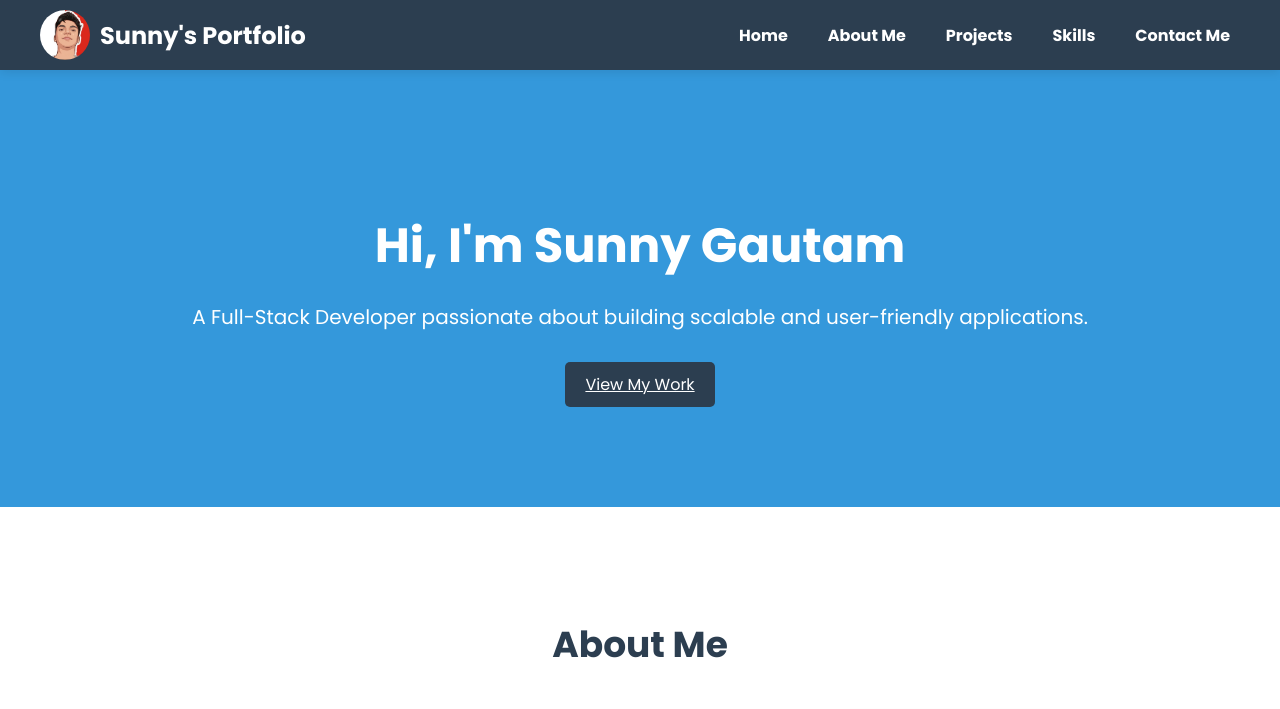
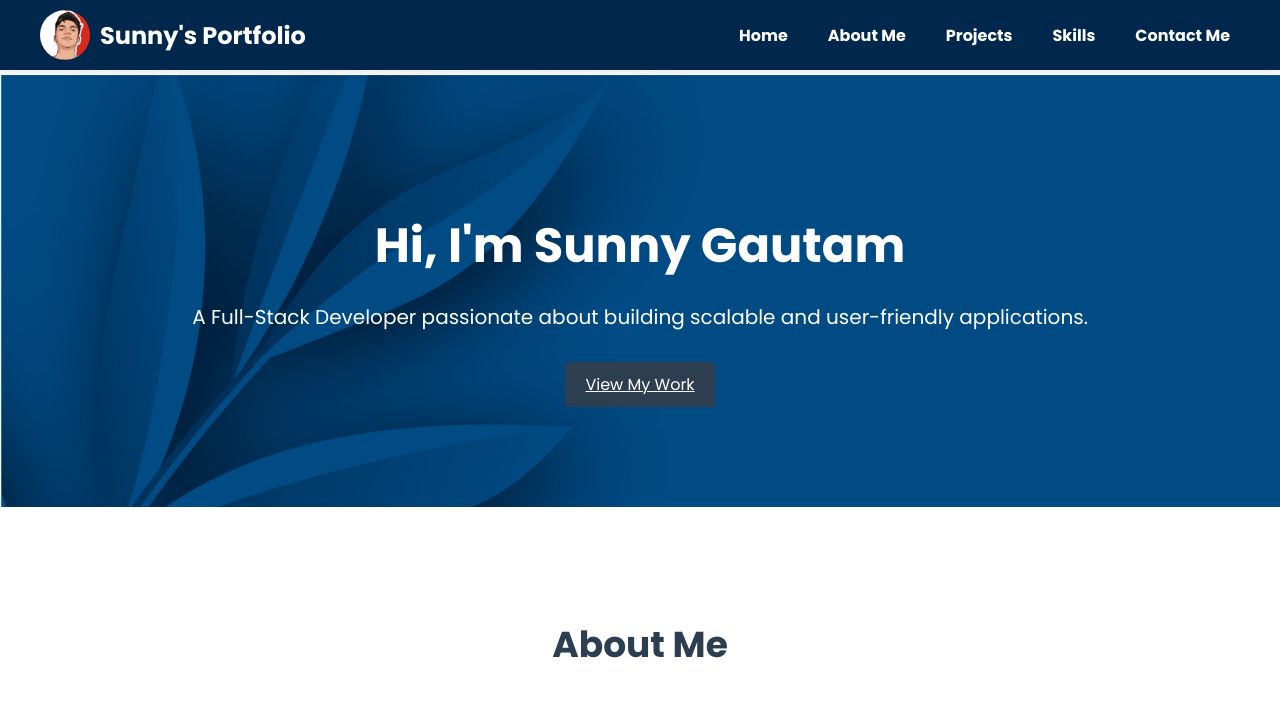
Before and after one commit to SGhubatgit/Personal-Portfolio, a plain HTML site: page index.html in a window 1280 px wide. Shown: the top 709 px of the page. Drawn offline with Linux system fonts and the light colour scheme.

```diff
--- a/styles.css
+++ b/styles.css
@@ -9,7 +9,7 @@ body {
 
   /* Header and Navbar */
   header {
-    background-color: #2c3e50;
+    background-color: #01284c;
     color: #fff;
     padding: 10px 20px;
     position: sticky;
@@ -67,7 +67,8 @@ body {
 
   /* Hero Section */
   .hero {
-    background-color: #3498db;
+    background-image: url(hbg\ \(2\).jpg);
+    /* background-color: #3498db; */
     color: #fff;
     padding: 100px 20px;
     text-align: center;
```
Also changed, not shown: hbg (2).jpg (added).
